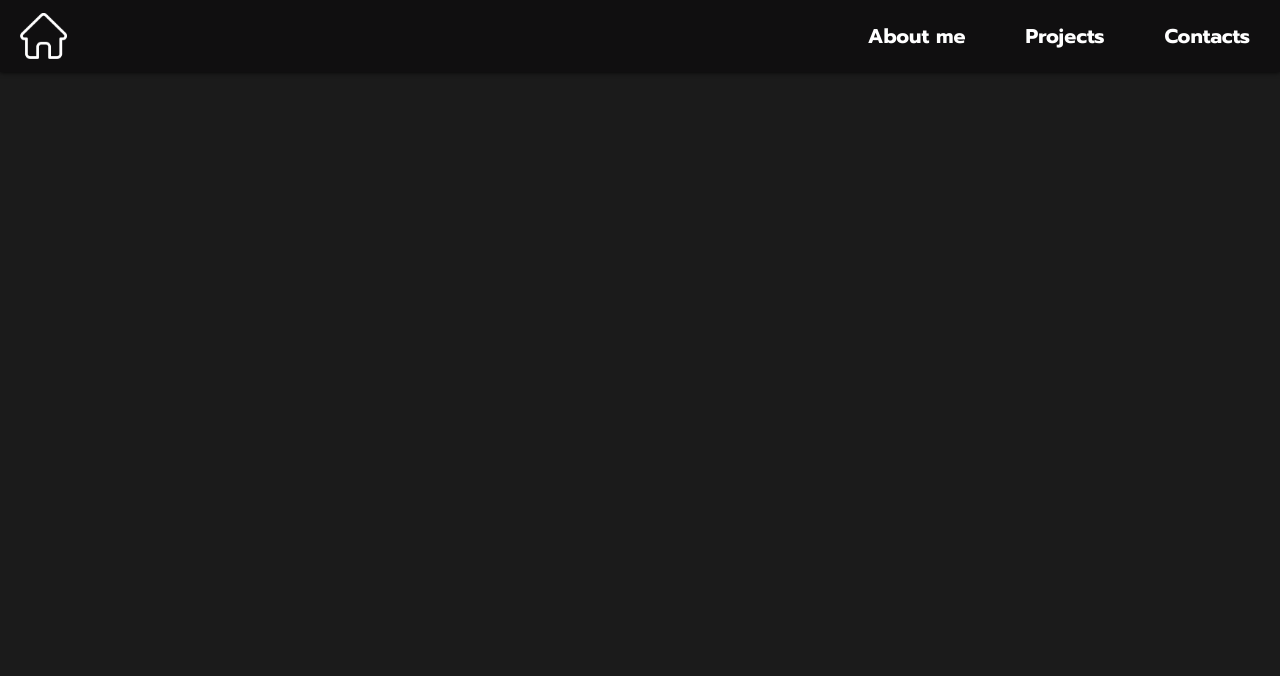
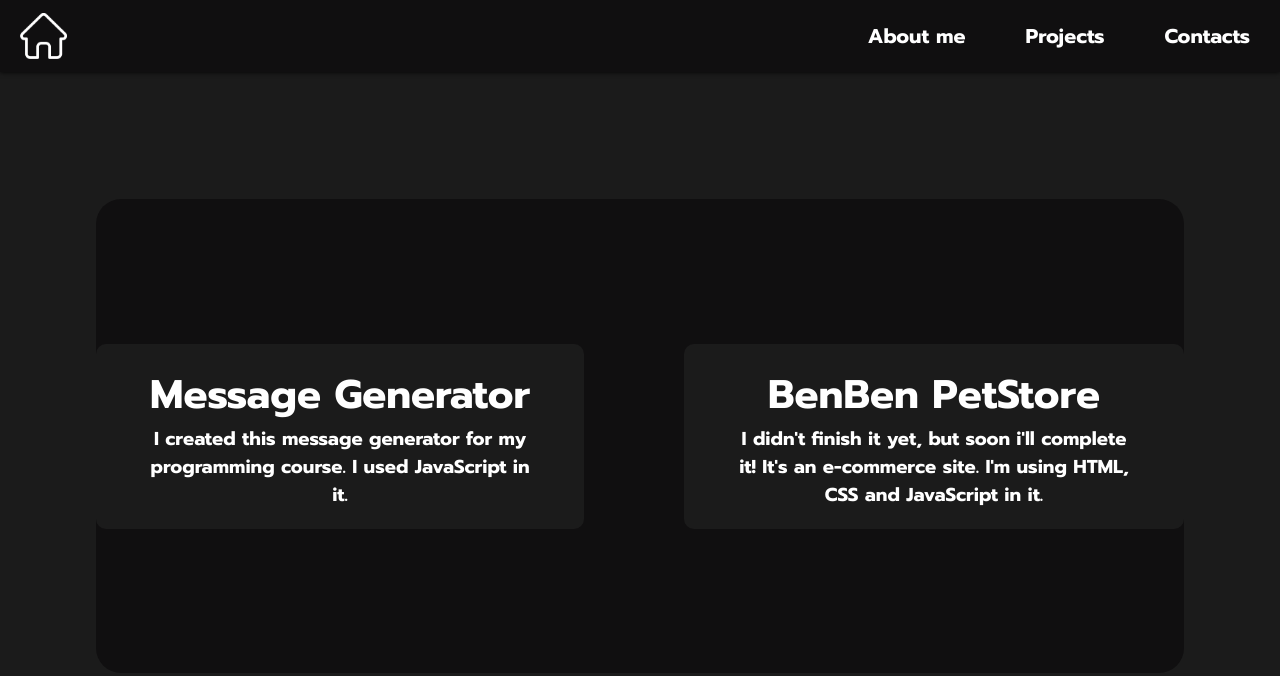
Before and after one commit to Pedyz/Portfolio-Website, a plain HTML site: page Projects/index.html in a window 1280 px wide. Drawn offline with Linux system fonts and the light colour scheme.

Commit message:
Added projects in projects page

```diff
--- a/Projects/index.html
+++ b/Projects/index.html
@@ -13,6 +13,18 @@
                 <li id="contacts">Contacts</li>
             </ul>
         </header>
+        <main>
+            <section>
+                <div class="cards" id="msg-gen">
+                    <h2>Message Generator</h2>
+                    <h3>I created this message generator for my programming course. I used JavaScript in it.</h3>
+                </div>
+                <div class="cards">
+                    <h2>BenBen PetStore</h2>
+                    <h3>I didn't finish it yet, but soon i'll complete it! It's an e-commerce site. I'm using HTML, CSS and JavaScript in it.</h3>
+                </div>
+            </section>
+        </main>
         <script src="main.js"></script>
     </body>
 </html>
--- a/Projects/main.js
+++ b/Projects/main.js
@@ -2,6 +2,8 @@ const homeBtn = document.getElementById('home')
 const aboutBtn = document.getElementById('about-me')
 const projectsBtn = document.getElementById('projects')
 const contactsBtn = document.getElementById('contacts')
+const msgGenBtn = document.getElementById('msg-gen')
+
 
 function openHomePage() {
     window.location.href = '../index.html'
@@ -19,6 +21,12 @@ function openContactsBtn() {
     window.location.href = '../Contacts/index.html'
 }
 
+function openMsgGen() {
+    window.open('https://github.com/Pedyz/message_generator', '_blank')
+}
+
+msgGenBtn.addEventListener('click', openMsgGen)
+
 homeBtn.addEventListener('click', openHomePage)
 
 aboutBtn.addEventListener('click', openAboutPage)
--- a/Projects/styles.css
+++ b/Projects/styles.css
@@ -65,3 +65,49 @@ header li:active, header img:active {
     color: black;
     transition: 0s;
 }
+
+main {
+    width: 100%;
+    height: 91vh;
+    display: flex;
+    align-items: center;
+    justify-content: center;
+}
+
+section {
+    background-color: #100F10;
+    width: 85%;
+    height: 65%;
+    display: flex;
+    align-items: center;
+    justify-content: center;
+    gap: 100px;
+    border-radius: 25px;
+}
+
+.cards {
+    background-color: #1B1B1B;
+    padding: 20px 50px;
+    border-radius: 10px;
+    text-align: center;
+    font-family: 'Prompt', sans-serif;
+    color: white;
+    user-select: none;
+    max-width: 400px;
+    transition: transform 0.5s;
+}
+
+.cards h2 {
+    font-size: 2.5rem;
+}
+
+.cards:hover {
+    transform: scale(1.2);
+    transition: transform 0.5s;
+    cursor: pointer;
+}
+
+.cards:active {
+    background-color: #2a2a2a;
+    transition: transform 0.5s;
+}
```
